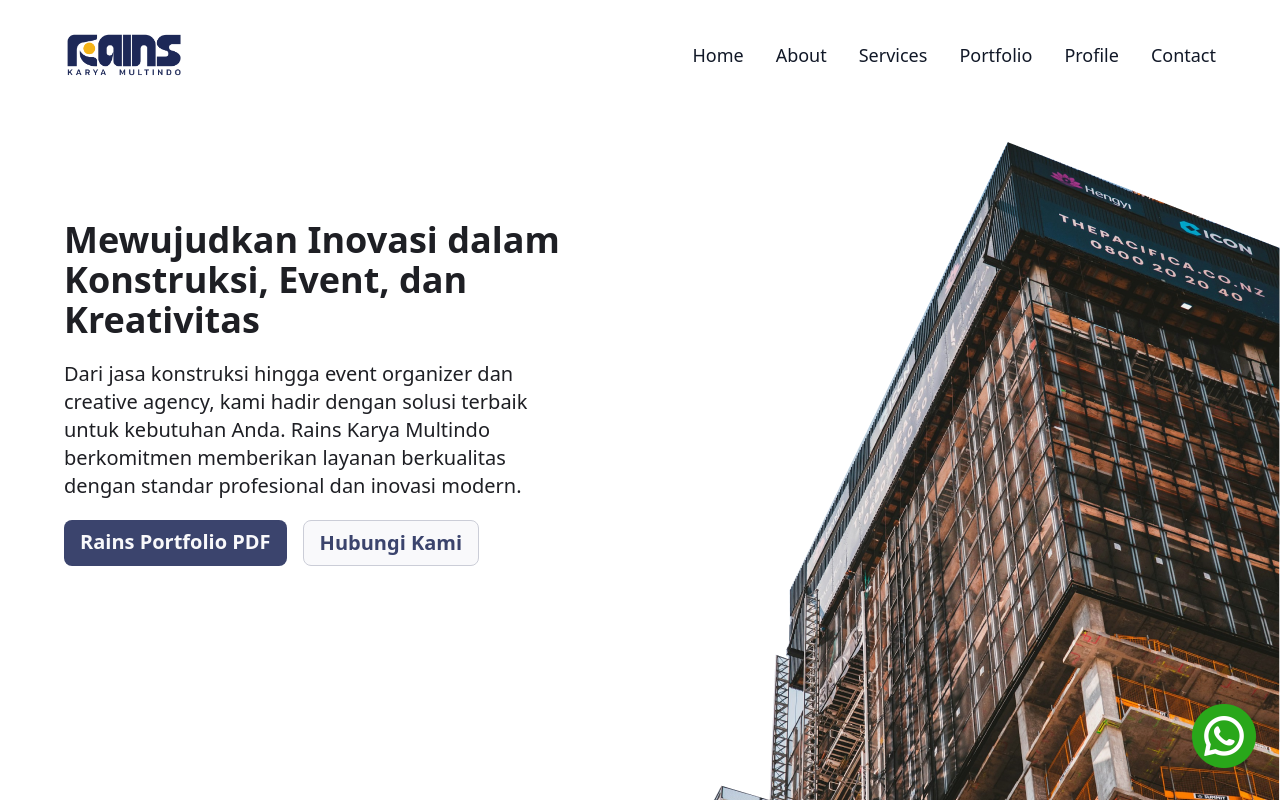
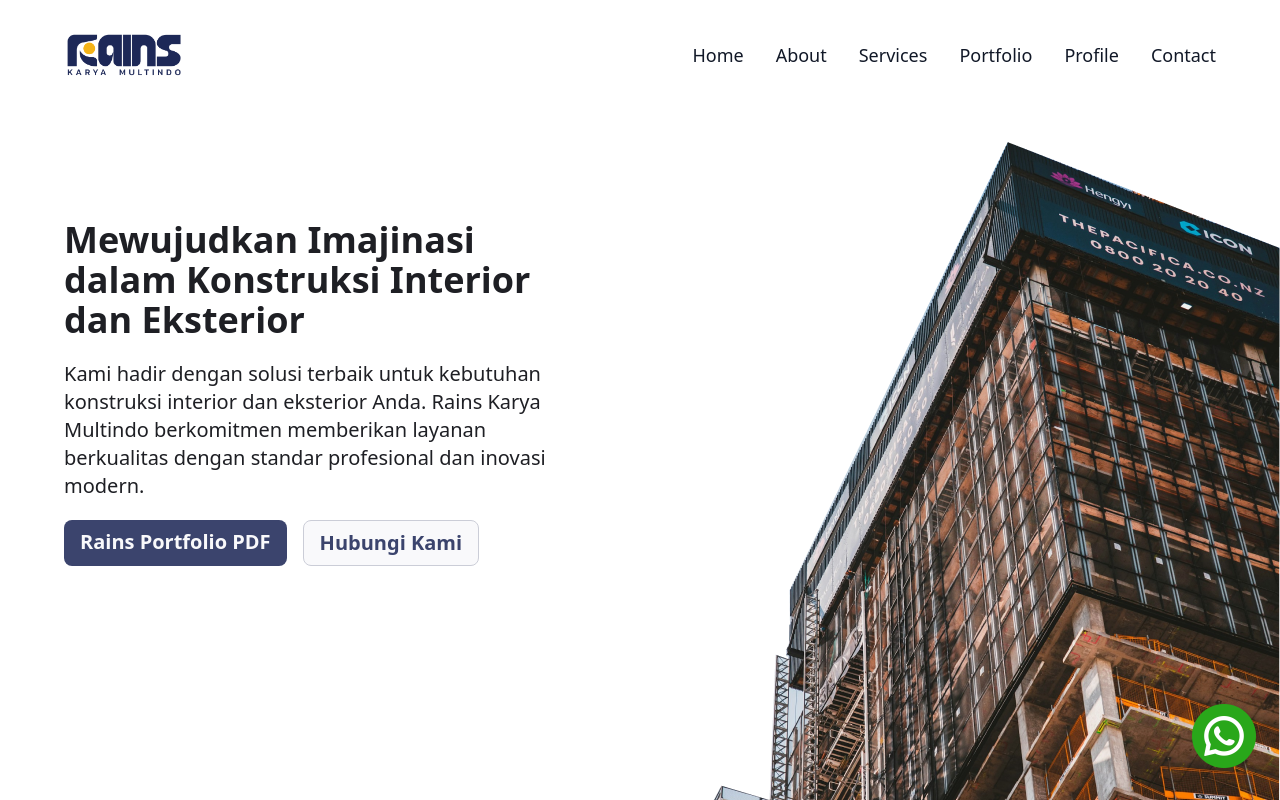
Before and after one commit to ganimalqudhaifi/freelance-rains-karya-multindo, a Next.js app: page / in a window 1280 px wide. Shown: the top 800 px of the page. Built offline with nearby package versions, Linux system fonts and the light colour scheme.

Commit message:
Update hero section highlight content

```diff
--- a/src/components/hero-section.tsx
+++ b/src/components/hero-section.tsx
@@ -9,13 +9,12 @@ export default function HeroSection() {
     >
       <div className="md:sticky md:top-[220px] md:mb-36 w-full md:w-[500px] flex flex-col space-y-5 text-center md:text-left pr-8 md:pr-0">
         <h1 className="font-bold text-4xl">
-          Mewujudkan Inovasi dalam Konstruksi, Event, dan Kreativitas
+          Mewujudkan Imajinasi dalam Konstruksi Interior dan Eksterior
         </h1>
         <p className="text-xl">
-          Dari jasa konstruksi hingga event organizer dan creative agency, kami
-          hadir dengan solusi terbaik untuk kebutuhan Anda. Rains Karya Multindo
-          berkomitmen memberikan layanan berkualitas dengan standar profesional
-          dan inovasi modern.
+          Kami hadir dengan solusi terbaik untuk kebutuhan konstruksi interior
+          dan eksterior Anda. Rains Karya Multindo berkomitmen memberikan
+          layanan berkualitas dengan standar profesional dan inovasi modern.
         </p>
         <div className="text-xl flex flex-col md:flex-row justify-center md:justify-start space-y-2 md:space-y-0 md:space-x-4 font-semibold">
           {/* <Link
```
